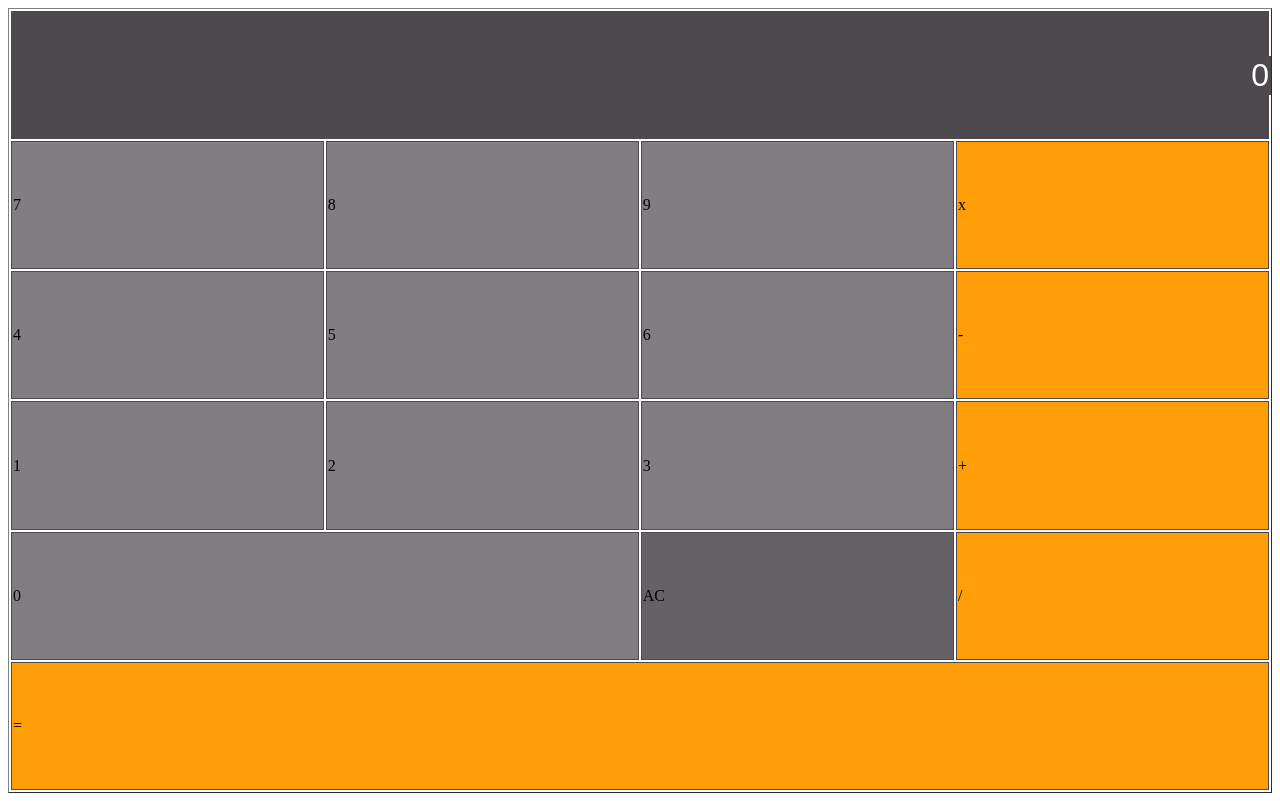
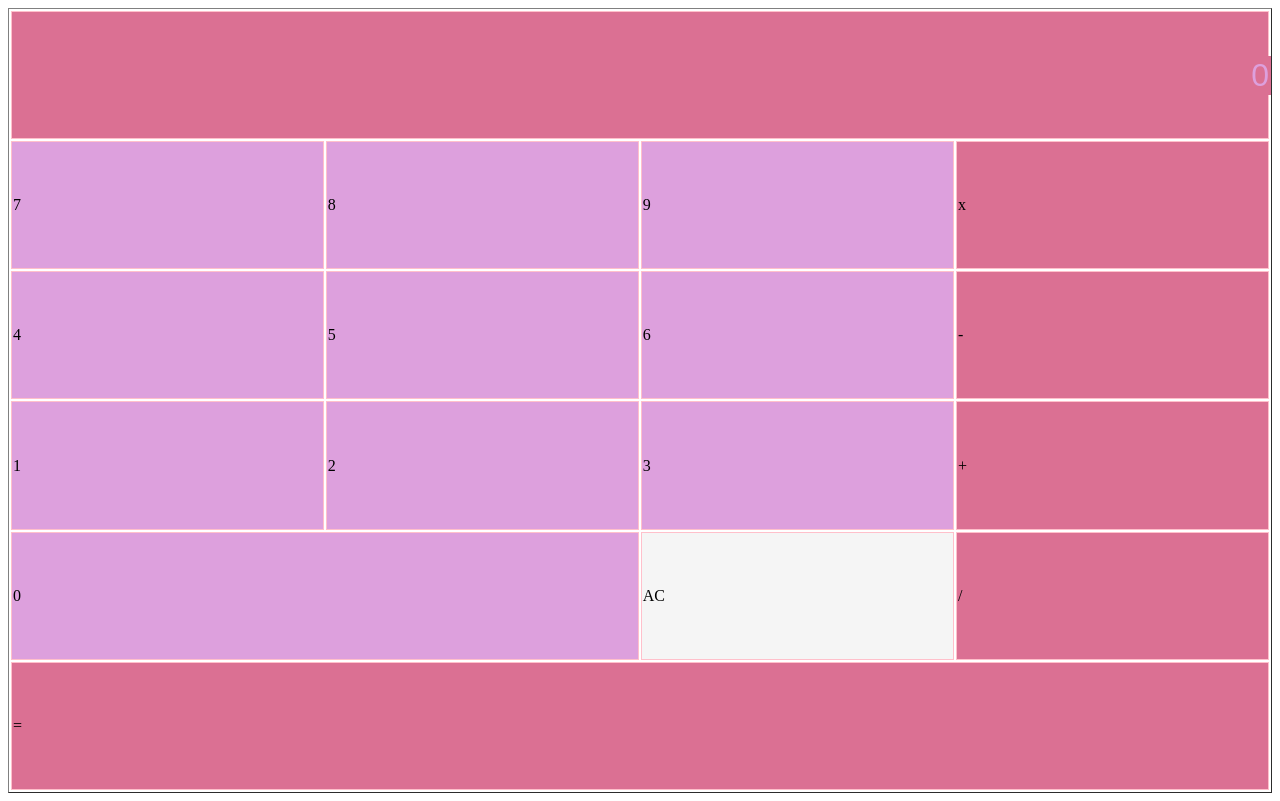
Before and after one commit to Mello0324/Calculator-, a plain HTML site: page index.html in a window 1280 px wide. Drawn offline with Linux system fonts and the light colour scheme.

Commit message:
Update style.css

```diff
--- a/style.css
+++ b/style.css
@@ -2,36 +2,36 @@
     color: #fff;
     text-align: center;
     border-collapse:collapse;
-    font:normal 3em Arial, Helvetica, sans-serif;
+    font:normal 3em Arial Helvetica, sans-serif;
 }
 
 tr {
     height: 16.02vh;
-    background: #4e494d;
+    background: palevioletred;
 }
 
 td {
     width: 25vw;
-    border: 1px solid #4e494d;
+    border: 1px solid pink;
 }
 
 #inputBox {
-    background-color: #4e494d;
+    background-color:palevioletred;
     text-align: right;
     width: 100%;
     font-size: 2em;
-    color: #fff;
+    color: plum;
     border: 0px;
 }
 
 .digitButton {
-    background-color: #807e80;
+    background-color: plum;
 }
 
 .operatorButton {
-    background-color: #ff9e06;
+    background-color:palevioletred;
 }
 
 .ACButton {
-    background-color: #656165;
+    background-color: whitesmoke;
 }
```
